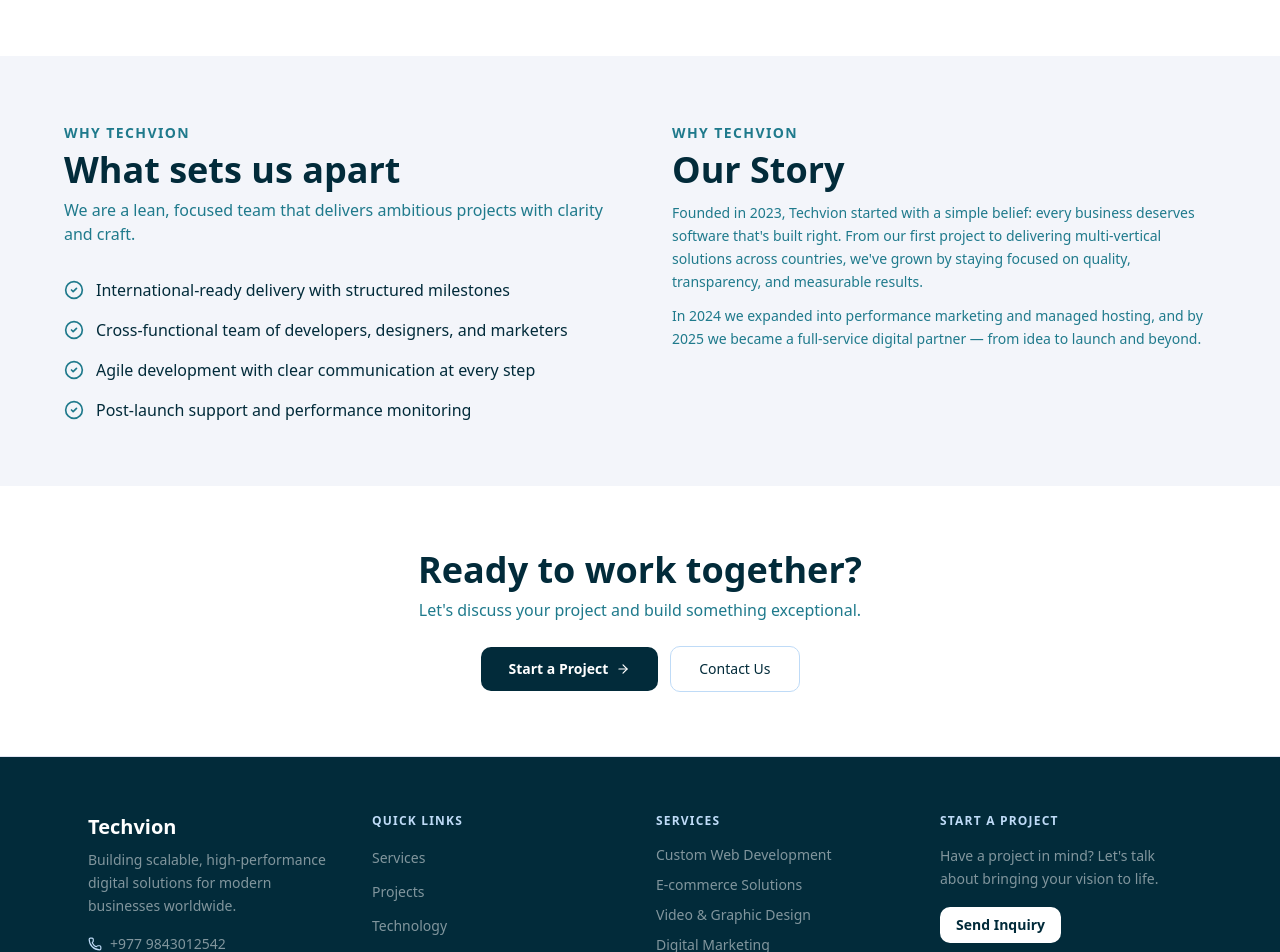
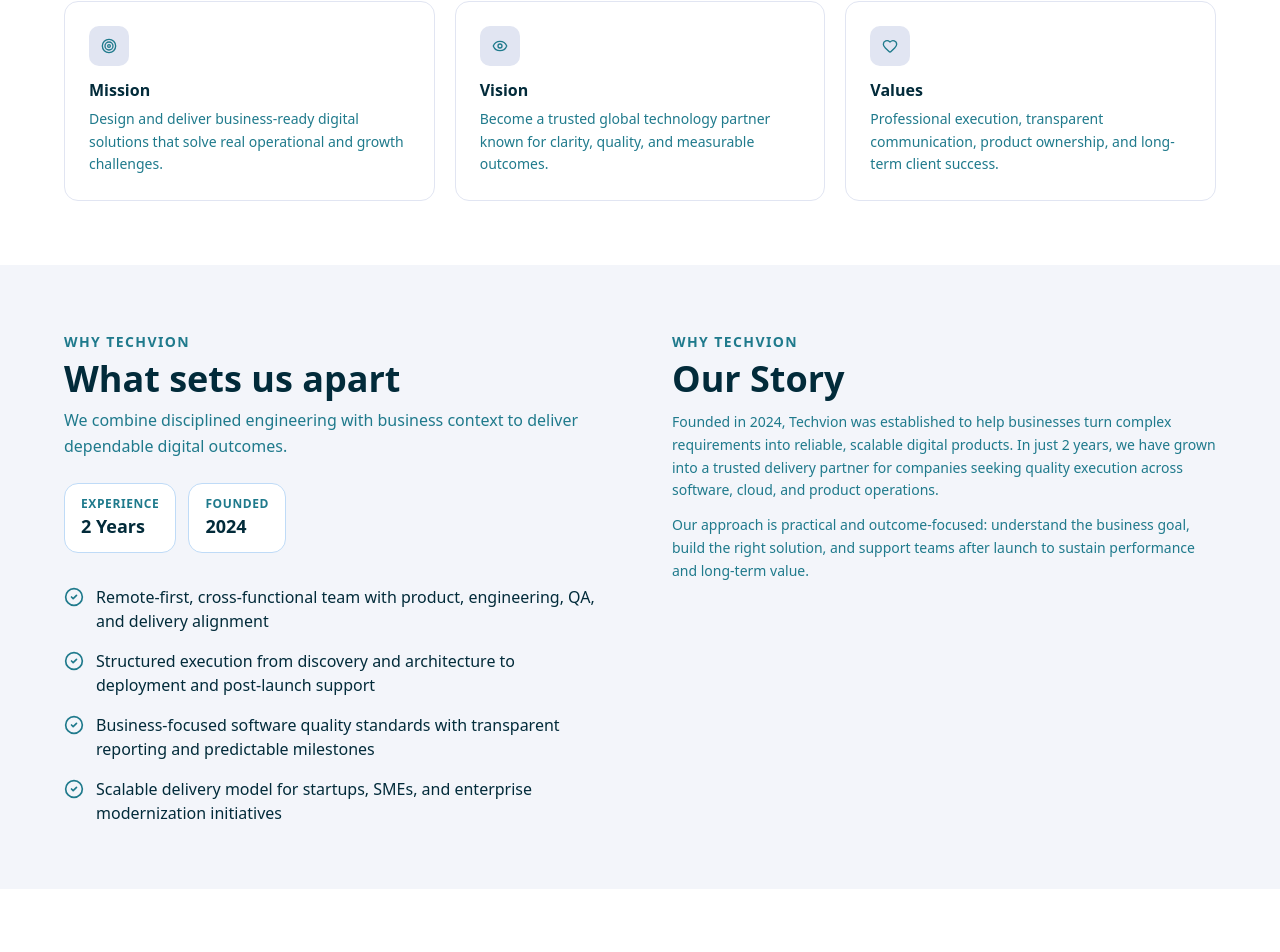
Before and after one commit to Anupamsubedi1/Techvion_new_website, a Next.js app: page /about in a window 1280 px wide. Shown: the part 636-1588 px from the top of the page. Built offline with nearby package versions, Linux system fonts and the light colour scheme.

Commit message:
techvion website changed

```diff
--- a/src/app/about/about-page.tsx
+++ b/src/app/about/about-page.tsx
@@ -7,25 +7,25 @@
   {
     icon: Target,
     title: "Mission",
-    text: "Deliver high-performance digital products that meaningfully advance our clients\u2019 businesses.",
+    text: "Design and deliver business-ready digital solutions that solve real operational and growth challenges.",
   },
   {
     icon: Eye,
     title: "Vision",
-    text: "Set the global standard for modern, accessible, and scalable digital experiences.",
+    text: "Become a trusted global technology partner known for clarity, quality, and measurable outcomes.",
   },
   {
     icon: Heart,
     title: "Values",
-    text: "Quality over quantity, radical transparency, empathy-driven design, and consistent reliability.",
+    text: "Professional execution, transparent communication, product ownership, and long-term client success.",
   },
 ];
 
 const strengths = [
-  "International-ready delivery with structured milestones",
-  "Cross-functional team of developers, designers, and marketers",
-  "Agile development with clear communication at every step",
-  "Post-launch support and performance monitoring",
+  "Remote-first, cross-functional team with product, engineering, QA, and delivery alignment",
+  "Structured execution from discovery and architecture to deployment and post-launch support",
+  "Business-focused software quality standards with transparent reporting and predictable milestones",
+  "Scalable delivery model for startups, SMEs, and enterprise modernization initiatives",
 ];
 
 export function AboutPage() {
@@ -48,15 +48,15 @@
             transition={{ duration: 0.6, delay: 0.1 }}
             className="mt-2 text-4xl font-bold text-[#022B3A] md:text-5xl"
           >
-            Built to Deliver.<br />Driven by Purpose.
+            Engineering Business<br />Growth Through Technology.
           </motion.h1>
           <motion.p
             initial={{ opacity: 0 }}
             animate={{ opacity: 1 }}
             transition={{ duration: 0.6, delay: 0.2 }}
-            className="mt-3 max-w-xl text-base text-[#1F7A8C]"
+            className="mt-3 max-w-3xl text-base leading-relaxed text-[#1F7A8C]"
           >
-            Techvion is a remote-first digital agency combining premium design and engineering to build software that scales.
+            Techvion delivers custom software, web and mobile applications, cloud solutions, QA, AI/ML, DevOps, and API integrations for organizations that need reliable digital systems and measurable outcomes.
           </motion.p>
         </div>
       </section>
@@ -64,7 +64,15 @@
       {/* Mission / Vision / Values */}
       <section className="px-6 py-16">
         <div className="mx-auto max-w-6xl">
-          <div className="grid gap-5 md:grid-cols-3">
+          <div className="rounded-2xl border border-[#BFDBF7] bg-gradient-to-r from-[#E1E5F2]/70 to-white p-6 md:p-8">
+            <span className="text-sm font-semibold uppercase tracking-widest text-[#1F7A8C]">Our Foundation</span>
+            <h2 className="mt-2 text-3xl font-bold text-[#022B3A] md:text-4xl">A professional team with clear principles</h2>
+            <p className="mt-3 max-w-3xl text-sm leading-relaxed text-[#1F7A8C]">
+              Techvion is built on disciplined execution, strong engineering standards, and transparent client collaboration.
+            </p>
+          </div>
+
+          <div className="mt-8 grid gap-5 md:grid-cols-3">
             {mission.map((item, i) => (
               <motion.div
                 key={item.title}
@@ -99,7 +107,21 @@
             >
               <span className="text-sm font-semibold uppercase tracking-widest text-[#1F7A8C]">Why Techvion</span>
               <h2 className="mt-1.5 text-3xl font-bold text-[#022B3A] md:text-4xl">What sets us apart</h2>
-              <p className="mt-2 text-base text-[#1F7A8C]">We are a lean, focused team that delivers ambitious projects with clarity and craft.</p>
+              <p className="mt-2 text-base leading-relaxed text-[#1F7A8C]">
+                We combine disciplined engineering with business context to deliver dependable digital outcomes.
+              </p>
+
+              <div className="mt-6 flex flex-wrap gap-3">
+                <div className="rounded-xl border border-[#BFDBF7] bg-white px-4 py-3">
+                  <p className="text-xs font-semibold uppercase tracking-wider text-[#1F7A8C]">Experience</p>
+                  <p className="text-lg font-bold text-[#022B3A]">2 Years</p>
+                </div>
+                <div className="rounded-xl border border-[#BFDBF7] bg-white px-4 py-3">
+                  <p className="text-xs font-semibold uppercase tracking-wider text-[#1F7A8C]">Founded</p>
+                  <p className="text-lg font-bold text-[#022B3A]">2024</p>
+                </div>
+              </div>
+
               <ul className="mt-8 space-y-4">
                 {strengths.map((s, i) => (
                   <motion.li
@@ -127,11 +149,11 @@
               <span className="text-sm font-semibold uppercase tracking-widest text-[#1F7A8C]">Why Techvion</span>
               <h2 className="mt-1.5 text-3xl font-bold text-[#022B3A] md:text-4xl">Our Story</h2>
               <p className="mt-3 text-sm leading-relaxed text-[#1F7A8C]">
-                Founded in 2023, Techvion started with a simple belief: every business deserves software that&apos;s built right.
-                From our first project to delivering multi-vertical solutions across countries, we&apos;ve grown by staying focused on quality, transparency, and measurable results.
+                Founded in 2024, Techvion was established to help businesses turn complex requirements into reliable, scalable digital products.
+                In just 2 years, we have grown into a trusted delivery partner for companies seeking quality execution across software, cloud, and product operations.
               </p>
               <p className="mt-3 text-sm leading-relaxed text-[#1F7A8C]">
-                In 2024 we expanded into performance marketing and managed hosting, and by 2025 we became a full-service digital partner — from idea to launch and beyond.
+                Our approach is practical and outcome-focused: understand the business goal, build the right solution, and support teams after launch to sustain performance and long-term value.
               </p>
             </motion.div>
           </div>
@@ -139,14 +161,14 @@
       </section>
 
       {/* CTA */}
-      <section className="bg-white px-6 py-16">
-        <div className="mx-auto max-w-2xl text-center">
+      <section className="bg-white px-6 py-24">
+        <div className="mx-auto max-w-4xl rounded-3xl border border-[#BFDBF7] bg-gradient-to-b from-white to-[#E1E5F2]/60 px-6 py-14 text-center shadow-sm md:px-12 md:py-20">
           <motion.h2
             initial={{ opacity: 0, y: 16 }}
             whileInView={{ opacity: 1, y: 0 }}
             viewport={{ once: true }}
             transition={{ duration: 0.5 }}
-            className="text-3xl font-bold text-[#022B3A] md:text-4xl"
+            className="text-3xl font-bold text-[#022B3A] md:text-5xl"
           >
             Ready to work together?
           </motion.h2>
@@ -155,22 +177,22 @@
             whileInView={{ opacity: 1 }}
             viewport={{ once: true }}
             transition={{ duration: 0.5, delay: 0.1 }}
-            className="mt-2 text-base text-[#1F7A8C]"
+            className="mx-auto mt-3 max-w-2xl text-base leading-relaxed text-[#1F7A8C]"
           >
-            Let&apos;s discuss your project and build something exceptional.
+            Let&apos;s align on your goals and build a solution that is scalable, maintainable, and ready for production growth.
           </motion.p>
           <motion.div
             initial={{ opacity: 0, y: 12 }}
             whileInView={{ opacity: 1, y: 0 }}
             viewport={{ once: true }}
             transition={{ duration: 0.4, delay: 0.15 }}
-            className="mt-6 flex flex-wrap items-center justify-center gap-3"
+            className="mt-8 flex flex-wrap items-center justify-center gap-3"
           >
             <Link href="/inquiry">
               <motion.span
                 whileHover={{ scale: 1.03 }}
                 whileTap={{ scale: 0.97 }}
-                className="inline-flex cursor-pointer items-center gap-2 rounded-lg bg-[#022B3A] px-7 py-3 text-sm font-semibold text-white transition-colors hover:bg-[#1F7A8C]"
+                className="inline-flex cursor-pointer items-center gap-2 rounded-lg bg-[#022B3A] px-8 py-4 text-sm font-semibold text-white transition-colors hover:bg-[#1F7A8C]"
               >
                 Start a Project <ArrowRight className="h-3.5 w-3.5" />
               </motion.span>
@@ -179,7 +201,7 @@
               <motion.span
                 whileHover={{ scale: 1.03 }}
                 whileTap={{ scale: 0.97 }}
-                className="inline-flex cursor-pointer items-center gap-2 rounded-lg border border-[#BFDBF7] px-7 py-3 text-sm font-medium text-[#022B3A] transition-colors hover:bg-[#E1E5F2]"
+                className="inline-flex cursor-pointer items-center gap-2 rounded-lg border border-[#BFDBF7] px-8 py-4 text-sm font-medium text-[#022B3A] transition-colors hover:bg-[#E1E5F2]"
               >
                 Contact Us
               </motion.span>
--- a/src/app/contact/contact-page.tsx
+++ b/src/app/contact/contact-page.tsx
@@ -13,8 +13,8 @@
   {
     icon: Mail,
     label: "Email",
-    value: "hello@techvion.com",
-    href: "mailto:hello@techvion.com",
+    value: "techviontechnology@gmail.com",
+    href: "mailto:techviontechnology@gmail.com",
   },
   {
     icon: MapPin,
@@ -149,7 +149,7 @@
                     Send Inquiry <ArrowRight className="h-4 w-4" />
                   </motion.span>
                 </Link>
-                <a href="mailto:hello@techvion.com">
+                <a href="mailto:techviontechnology@gmail.com">
                   <motion.span
                     whileHover={{ scale: 1.04 }}
                     whileTap={{ scale: 0.97 }}
--- a/src/app/inquiry/inquiry-page.tsx
+++ b/src/app/inquiry/inquiry-page.tsx
@@ -117,8 +117,8 @@
                   </div>
                   <div>
                     <p className="text-sm font-semibold text-[#022B3A]">Email</p>
-                    <a href="mailto:techvion@gmail.com" className="text-sm text-[#1F7A8C] hover:underline">
-                      techvion@gmail.com
+                    <a href="mailto:techviontechnology@gmail.com" className="text-sm text-[#1F7A8C] hover:underline">
+                      techviontechnology@gmail.com
                     </a>
                   </div>
                 </div>
--- a/src/components/footer.tsx
+++ b/src/components/footer.tsx
@@ -39,8 +39,8 @@
             </div>
             <div className="mt-1.5 flex items-center gap-2 text-sm text-white/50">
               <Mail className="h-3.5 w-3.5 text-[#BFDBF7]" />
-              <a href="mailto:hello@techvion.com" className="transition-colors hover:text-white">
-                hello@techvion.com
+              <a href="mailto:techviontechnology@gmail.com" className="transition-colors hover:text-white">
+                techviontechnology@gmail.com
               </a>
             </div>
             <div className="mt-4 flex gap-2">
```
